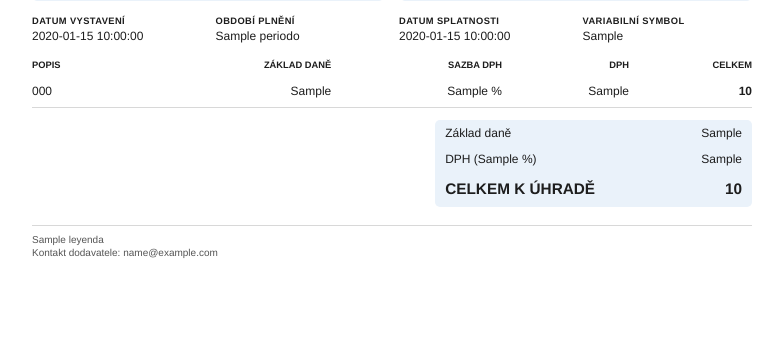
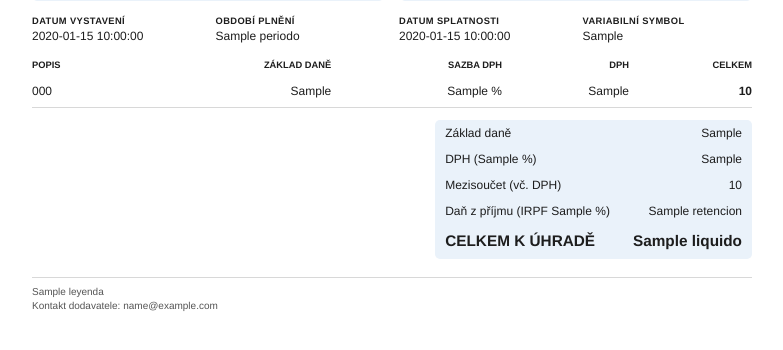
Before and after one commit to jirkaHolub/Caseo_invoices, a FastAPI app: template templates/invoice_pdf.html in a window 1280 px wide. Shown: the part 185-535 px from the top of the page, without its empty margins (248-1031 px from the left). Run offline with FastAPI, Linux system fonts and the light colour scheme; the template is opened without the code that fills it: most values are stand-ins (such as "Sample title", 1, 10 or a date in 2020); some libraries are stand-ins or nearby versions.

Commit message:
feat: add IRPF calculation and update invoice templates for new tax fields

```diff
--- a/app.py
+++ b/app.py
@@ -61,6 +61,10 @@ templates = Jinja2Templates(directory=os.path.join(BASE_DIR, "templates"))
 templates.env.filters["eur"] = domain.format_eur
 templates.env.filters["fecha"] = domain.format_date
 templates.env.filters["num_es"] = domain.format_number_es
+# Odvozené (z base/total) – IRPF jako srážka (záporně) a líquido k úhradě.
+templates.env.filters["irpf"] = lambda base: domain.format_eur(-domain.compute_retencion(base))
+templates.env.filters["liquido"] = lambda total, base: domain.format_eur(
+    domain.compute_liquido(total, base))
 
 
 @app.on_event("startup")
@@ -108,6 +112,9 @@ def build_ctx(inv: sqlite3.Row, s: sqlite3.Row) -> dict:
         "tipo_iva": inv["tipo_iva"],
         "cuota_iva": domain.format_eur(inv["cuota_iva"]),
         "total": domain.format_eur(inv["total"]),
+        "tipo_irpf": domain.TIPO_IRPF,
+        "retencion": domain.format_eur(-domain.compute_retencion(inv["base_imponible"])),
+        "liquido": domain.format_eur(domain.compute_liquido(inv["total"], inv["base_imponible"])),
         "leyenda": domain.LEYENDA,
         "accent": ACCENT,
     }
@@ -232,6 +239,9 @@ def invoice_preview(
         "cuota": domain.format_eur(cuota),
         "total": domain.format_eur(total_d),
         "tipo_iva": domain.TIPO_IVA,
+        "tipo_irpf": domain.TIPO_IRPF,
+        "retencion": domain.format_eur(-domain.compute_retencion(base)),
+        "liquido": domain.format_eur(domain.compute_liquido(total_d, base)),
         "fecha_expedicion": exp.isoformat(),
         "fecha_vencimiento": ven.isoformat(),
         "fecha_expedicion_es": domain.format_date(exp),
@@ -323,7 +333,8 @@ def registry(request: Request, owner: str = "", anio: str = "", msg: str = ""):
     invoices = db.list_invoices(owner_kod=owner or None, anio=anio_int)
     owners = db.list_owners()
     years = sorted({inv["fecha_expedicion"][:4] for inv in db.list_invoices()}, reverse=True)
-    total_sum = sum(Decimal(str(inv["total"])) for inv in invoices)
+    total_sum = sum(
+        domain.compute_liquido(inv["total"], inv["base_imponible"]) for inv in invoices)
     return render("registry.html", request, active="registry", invoices=invoices,
                   owners=owners, years=years, f_owner=owner, f_anio=anio,
                   total_sum=total_sum, msg=msg)
@@ -359,7 +370,8 @@ def export_csv(owner: str = "", anio: str = ""):
     w = csv.writer(buf, delimiter=";")
     w.writerow(["numero", "owner_kod", "razon_social", "mes_najmu",
                 "fecha_expedicion", "fecha_vencimiento", "base_imponible",
-                "tipo_iva", "cuota_iva", "total"])
+                "tipo_iva", "cuota_iva", "total",
+                "tipo_irpf", "retencion_irpf", "liquido"])
     for inv in invoices:
         w.writerow([
             inv["numero"], inv["owner_kod"], inv["owner_nombre"], inv["mes_najmu"],
@@ -369,6 +381,9 @@ def export_csv(owner: str = "", anio: str = ""):
             "{} %".format(inv["tipo_iva"]),
             domain.format_number_es(inv["cuota_iva"]),
             domain.format_number_es(inv["total"]),
+            "{} %".format(domain.TIPO_IRPF),
+            domain.format_number_es(domain.compute_retencion(inv["base_imponible"])),
+            domain.format_number_es(domain.compute_liquido(inv["total"], inv["base_imponible"])),
         ])
     buf.seek(0)
     headers = {"Content-Disposition": "attachment; filename=facturas_caseo.csv"}
--- a/domain.py
+++ b/domain.py
@@ -11,10 +11,12 @@ from decimal import Decimal, ROUND_HALF_UP, InvalidOperation
 from typing import Optional, Tuple
 
 TIPO_IVA = 21
+TIPO_IRPF = 19  # retención IRPF (srážka daně z příjmu u zdroje, pronájem nemovitostí)
 LEYENDA = "Daňový doklad vystavený odběratelem jménem a na účet dodavatele (samofakturace)."
 
 _CENT = Decimal("0.01")
 _IVA_FACTOR = Decimal("1.21")  # 1 + 21 %
+_IRPF_FACTOR = Decimal("0.19")  # 19 % ze základu daně
 
 
 def _q(value: Decimal) -> Decimal:
@@ -52,6 +54,18 @@ def compute_amounts(total) -> Tuple[Decimal, Decimal, Decimal]:
     base = _q(total_d / _IVA_FACTOR)
     cuota = _q(total_d - base)  # dopočet, ať base + IVA == total přesně
     return base, cuota, total_d
+
+
+def compute_retencion(base) -> Decimal:
+    """Srážka daně z příjmu (retención IRPF) = base × 19 %."""
+    base_d = base if isinstance(base, Decimal) else Decimal(str(base))
+    return _q(base_d * _IRPF_FACTOR)
+
+
+def compute_liquido(total, base) -> Decimal:
+    """Částka k úhradě = brutto total (vč. DPH) − srážka daně z příjmu."""
+    total_d = total if isinstance(total, Decimal) else Decimal(str(total))
+    return _q(total_d - compute_retencion(base))
 
 
 # ---------------------------------------------------------------- datumy
--- a/pdf.py
+++ b/pdf.py
@@ -201,19 +201,22 @@ def _reportlab(ctx: dict, target) -> int:
     story.append(Spacer(1, 10))
 
     # --- Souhrn: pravý vyvážený box ---
-    res_w = W * 0.44
+    res_w = W * 0.50
     resumen = Table(
         [[P("Základ daně", base), P(ctx["base_imponible"], money)],
          [P("DPH ({} %)".format(ctx["tipo_iva"]), base), P(ctx["cuota_iva"], money)],
-         [P("CELKEM K ÚHRADĚ", total_label), P(ctx["total"], money_total)]],
-        colWidths=[res_w * 0.56, res_w * 0.44], hAlign="RIGHT",
+         [P("Mezisoučet (vč. DPH)", base), P(ctx["total"], money)],
+         [P("Daň z příjmu (IRPF {} %)".format(ctx["tipo_irpf"]), base),
+          P(ctx["retencion"], money)],
+         [P("CELKEM K ÚHRADĚ", total_label), P(ctx["liquido"], money_total)]],
+        colWidths=[res_w * 0.62, res_w * 0.38], hAlign="RIGHT",
     )
     resumen.setStyle(TableStyle([
         ("BACKGROUND", (0, 0), (-1, -1), light),
-        ("LINEABOVE", (0, 2), (-1, 2), 1, accent),
+        ("LINEABOVE", (0, 4), (-1, 4), 1, accent),
         ("VALIGN", (0, 0), (-1, -1), "MIDDLE"),
         ("TOPPADDING", (0, 0), (-1, -1), 4), ("BOTTOMPADDING", (0, 0), (-1, -1), 4),
-        ("TOPPADDING", (0, 2), (-1, 2), 6), ("BOTTOMPADDING", (0, 2), (-1, 2), 6),
+        ("TOPPADDING", (0, 4), (-1, 4), 6), ("BOTTOMPADDING", (0, 4), (-1, 4), 6),
         ("LEFTPADDING", (0, 0), (-1, -1), 10), ("RIGHTPADDING", (-1, 0), (-1, -1), 10),
     ]))
     story.append(resumen)
--- a/templates/invoice_pdf.html
+++ b/templates/invoice_pdf.html
@@ -86,7 +86,9 @@
   <table class="fx-resumen">
     <tr><td>Základ daně</td><td class="r">{{ c.base_imponible }}</td></tr>
     <tr><td>DPH ({{ c.tipo_iva }} %)</td><td class="r">{{ c.cuota_iva }}</td></tr>
-    <tr class="tot"><td>CELKEM K ÚHRADĚ</td><td class="r">{{ c.total }}</td></tr>
+    <tr><td>Mezisoučet (vč. DPH)</td><td class="r">{{ c.total }}</td></tr>
+    <tr><td>Daň z příjmu (IRPF {{ c.tipo_irpf }} %)</td><td class="r">{{ c.retencion }}</td></tr>
+    <tr class="tot"><td>CELKEM K ÚHRADĚ</td><td class="r">{{ c.liquido }}</td></tr>
   </table>
 
   <div class="fx-legend">
--- a/templates/new_invoice.html
+++ b/templates/new_invoice.html
@@ -80,7 +80,9 @@
         <tr id="pv-vs-row" style="display:none"><td>Variabilní symbol</td><td id="pv-vs">—</td></tr>
         <tr class="pv-sep"><td>Základ daně</td><td id="pv-base">—</td></tr>
         <tr><td>DPH (21 %)</td><td id="pv-cuota">—</td></tr>
-        <tr class="pv-total"><td>Celkem</td><td id="pv-total">—</td></tr>
+        <tr><td>Mezisoučet (vč. DPH)</td><td id="pv-total">—</td></tr>
+        <tr><td>Daň z příjmu (IRPF 19 %)</td><td id="pv-irpf">—</td></tr>
+        <tr class="pv-total"><td>K úhradě</td><td id="pv-liquido">—</td></tr>
         <tr class="pv-concepto"><td colspan="2"><small class="muted" id="pv-concepto">—</small></td></tr>
       </table>
       <small class="muted">Číslo je předběžné; skutečné se přidělí až při vygenerování.</small>
@@ -124,6 +126,8 @@ async function loadPreview() {
   $("pv-base").textContent = res.base;
   $("pv-cuota").textContent = res.cuota;
   $("pv-total").textContent = res.total;
+  $("pv-irpf").textContent = res.retencion;
+  $("pv-liquido").textContent = res.liquido;
   $("pv-concepto").textContent = res.concepto;
   if (res.variabilni_symbol) {
     $("pv-vs").textContent = res.variabilni_symbol;
```
Also changed, not shown: templates/registry.html (+6 -3 lines).
